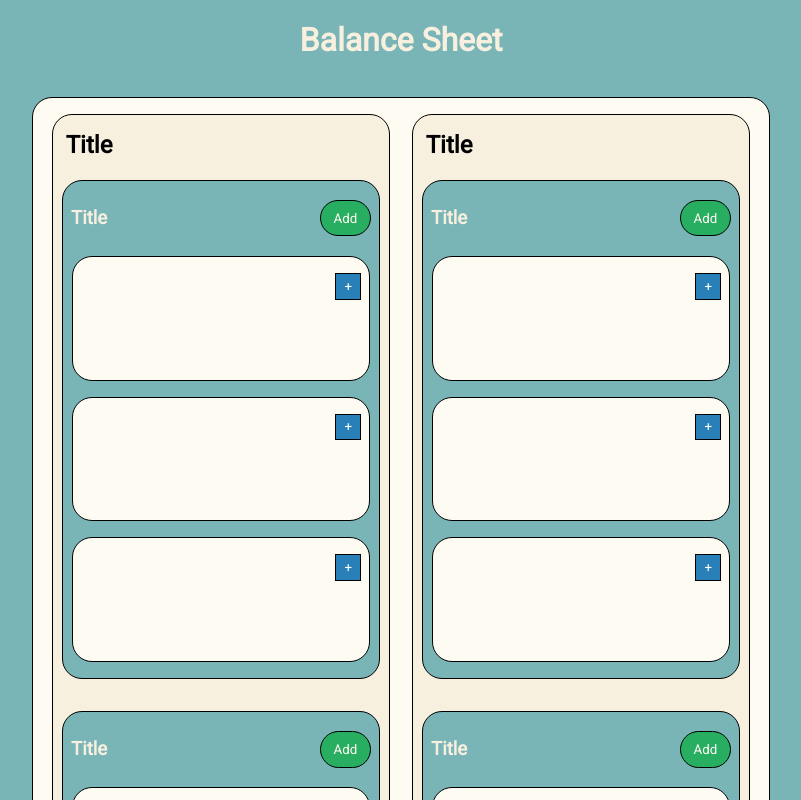
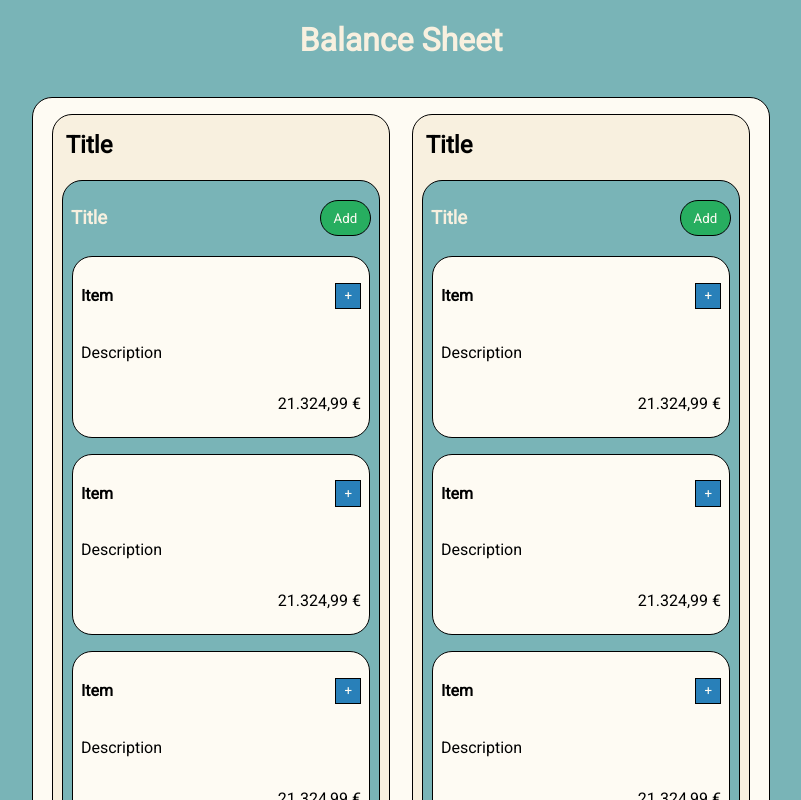
Before and after one commit to StefanBehring/React-BalanceSheet, a React (Create React App) app: page / in a window 1280 px wide. Shown: the top 800 px of the page, without its empty margins (239-1040 px from the left). Built offline with nearby package versions, Linux system fonts and the light colour scheme.

Commit message:
Add dummy props for items

```diff
--- a/src/BalancePosition/BalancePosition.js
+++ b/src/BalancePosition/BalancePosition.js
@@ -8,9 +8,21 @@ const BalancePosition = (title, items) => {
 				<h3 className='balance-position__title'>Title</h3>
 				<button className='balance-position__add-item'>Add</button>
 			</div>
-			<BalanceItem />
-			<BalanceItem />
-			<BalanceItem />
+			<BalanceItem
+				title={'Item'}
+				description={'Description'}
+				value={'21.324,99 €'}
+			/>
+			<BalanceItem
+				title={'Item'}
+				description={'Description'}
+				value={'21.324,99 €'}
+			/>
+			<BalanceItem
+				title={'Item'}
+				description={'Description'}
+				value={'21.324,99 €'}
+			/>
 		</div>
 	);
 };
```
